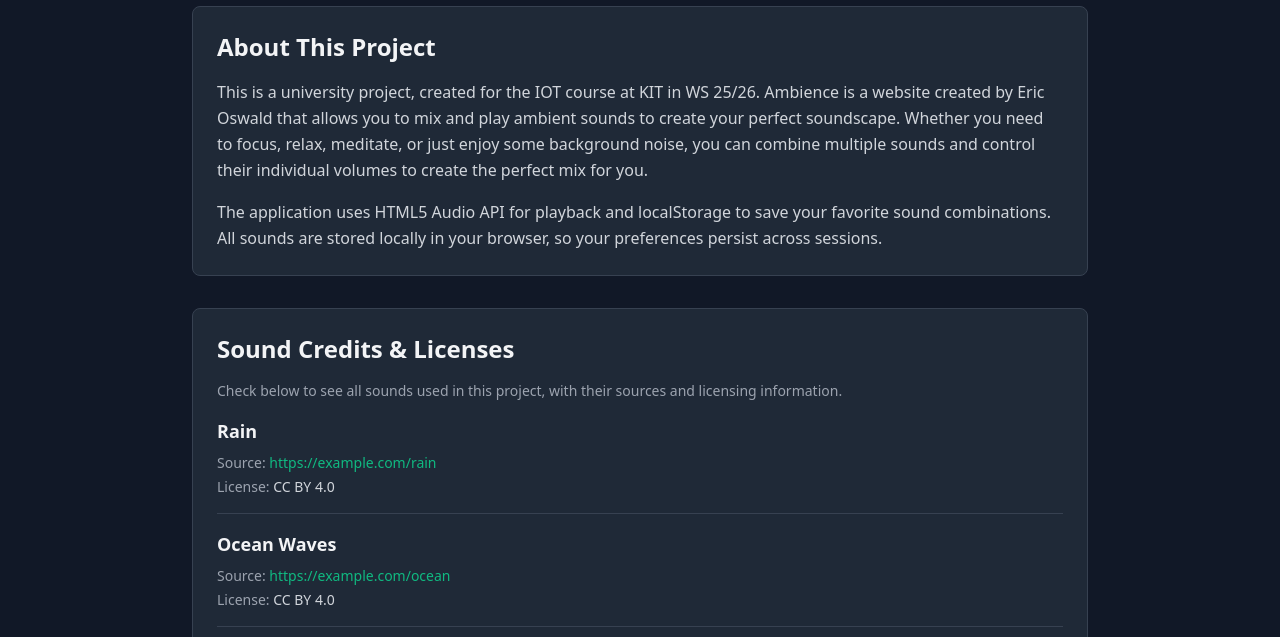
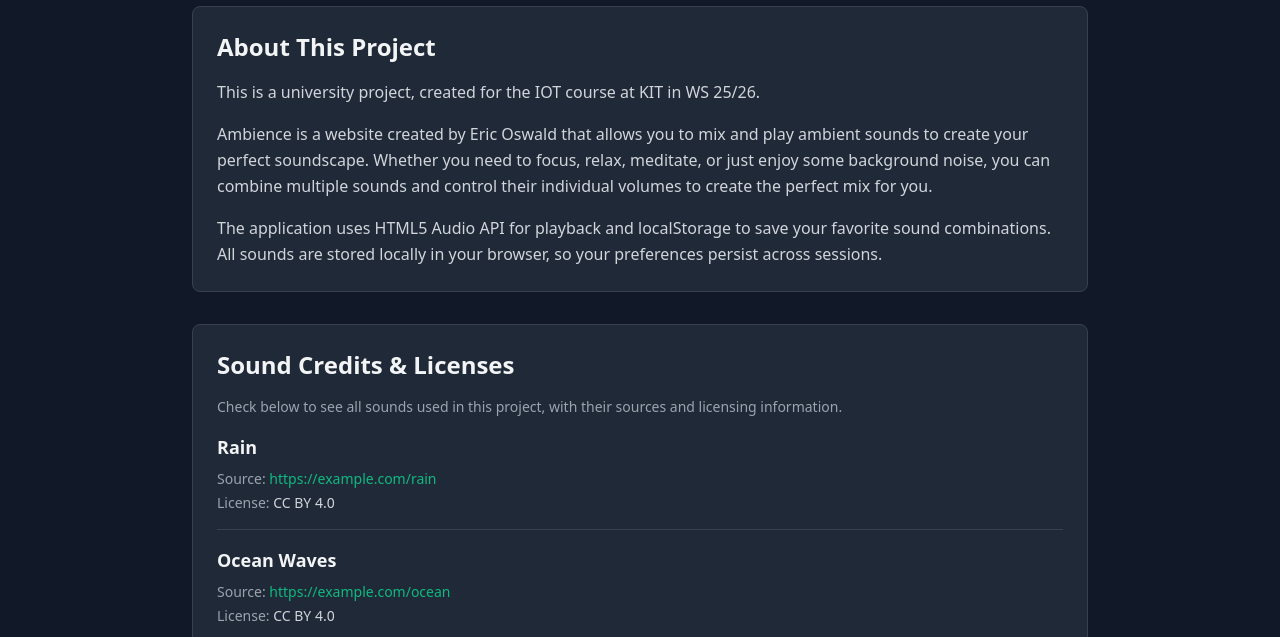
Before and after one commit to Zyon900/ambience-astro, an Astro site: page /about in a window 1280 px wide. Shown: the part 163-800 px from the top of the page. Built offline with nearby package versions, Linux system fonts and the light colour scheme; Astro itself is replaced by a stand-in of ours.

Commit message:
made about page more readable, done with boilerplate mostly, now just need to do some styling and connect actual files/sources to test (well and implement the audio handling

```diff
--- a/src/pages/about.astro
+++ b/src/pages/about.astro
@@ -12,7 +12,9 @@ import soundsData from '../data/sounds.json';
 		<div class="bg-gray-800 rounded-lg p-6 border border-gray-700">
 			<h2 class="text-2xl font-semibold text-gray-100 mb-4">About This Project</h2>
 			<p class="text-gray-300 leading-relaxed">
-                This is a university project, created for the IOT course at KIT in WS 25/26.
+				This is a university project, created for the IOT course at KIT in WS 25/26.
+			</p>
+			<p class="text-gray-300 leading-relaxed mt-4">
 				Ambience is a website created by Eric Oswald that allows you to mix and play ambient sounds to create your perfect
 				soundscape. Whether you need to focus, relax, meditate, or just enjoy some background noise, you can combine
 				multiple sounds and control their individual volumes to create the perfect mix for you.
```
